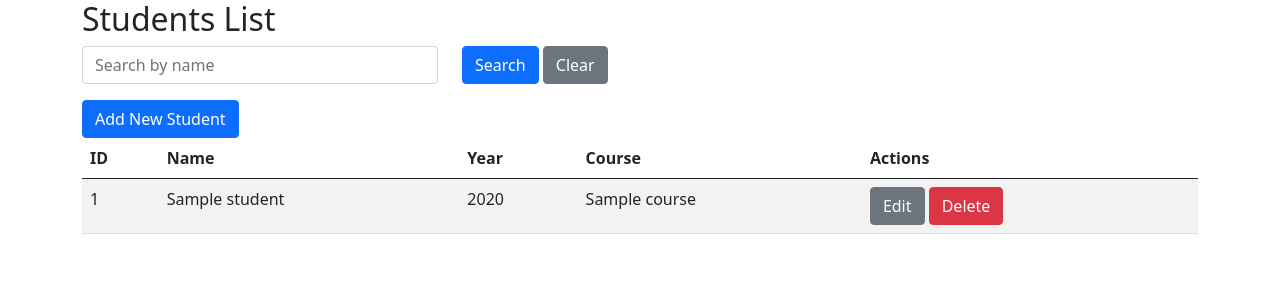
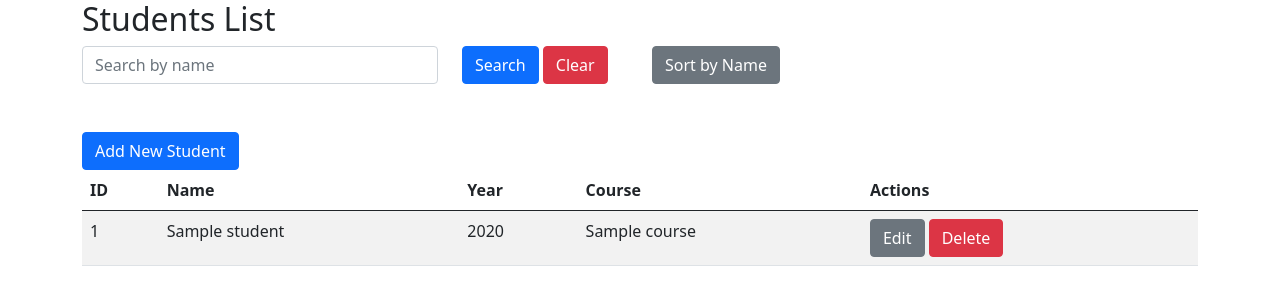
Before and after one commit to KarlJoshua1125/student_management_updated, a Django app: template firebase_app/templates/index.html in a window 1280 px wide. Shown: the top 305 px of the page. Run offline with Django 4.2, Linux system fonts and the light colour scheme; the template is opened without the code that fills it: most values are stand-ins (such as "Sample title", 1, 10 or a date in 2020); some libraries are stand-ins or nearby versions.

Commit message:
3rd Commit

```diff
--- a/firebase_app/templates/index.html
+++ b/firebase_app/templates/index.html
@@ -32,6 +32,18 @@
         var database = firebase.database();
 
         $(document).ready(function () {
+            $('#sort-by-name-button').on('click', function() {
+                var rows = $('#students-table tbody tr').get();
+                rows.sort(function(row1, row2) {
+                    var name1 = $(row1).data('name');
+                    var name2 = $(row2).data('name');
+                    return name1.localeCompare(name2);
+                });
+                $.each(rows, function(index, row) {
+                    $('#students-table tbody').append(row);
+                });
+            });
+
             $('#search-button').on('click', function() {
                 var searchTerm = $('#search-input').val().toLowerCase();
                 $('#students-table tbody tr').each(function() {
@@ -48,6 +60,22 @@
                 $('#search-input').val('');
                 $('#students-table tbody tr').show();
               });
+
+
+            $('#sort-button').on('click', function() {
+                var $table = $('#students-table');
+                var $tbody = $table.find('tbody');
+                var $rows = $tbody.find('tr');
+                $rows.sort(function(a, b) {
+                    var nameA = $(a).find('.name').text().toLowerCase();
+                    var nameB = $(b).find('.name').text().toLowerCase();
+                    if (nameA < nameB) return -1;
+                    if (nameA > nameB) return 1;
+                    return 0;
+                });
+                $tbody.html($rows);
+              });
+
 
 
             $('#add-student').on('submit', function (e) {
@@ -134,14 +162,21 @@
 
     <div class="container">
         <h2>Students List</h2>
-        <div class="row mb-3">
+
+
+        <div class="row mb-5">
             <div class="col-sm-4">
               <input type="text" class="form-control" id="search-input" placeholder="Search by name">
             </div>
             <div class="col-sm-2">
+
               <button class="btn btn-primary" id="search-button">Search</button>
-              <button class="btn btn-secondary" id="clear-button">Clear</button>
+              <button class="btn btn-danger" id="clear-button">Clear</button>
             </div>
+            <div class="col-sm-2">
+                <button class="btn btn-secondary" id="sort-button">Sort by Name</button>
+            </div>
+
         </div>
 
         <button type="button" class="btn btn-primary" id="add-student-btn">Add New Student</button>
@@ -158,7 +193,7 @@
             </thead>
             <tbody>
                 {% for student in students %}
-                <tr>
+                <tr >
                     <td class="id">{{ student.id }}</td>
                     <td class="name">{{ student.name }}</td>
                     <td class="year">{{ student.year }}</td>
```
